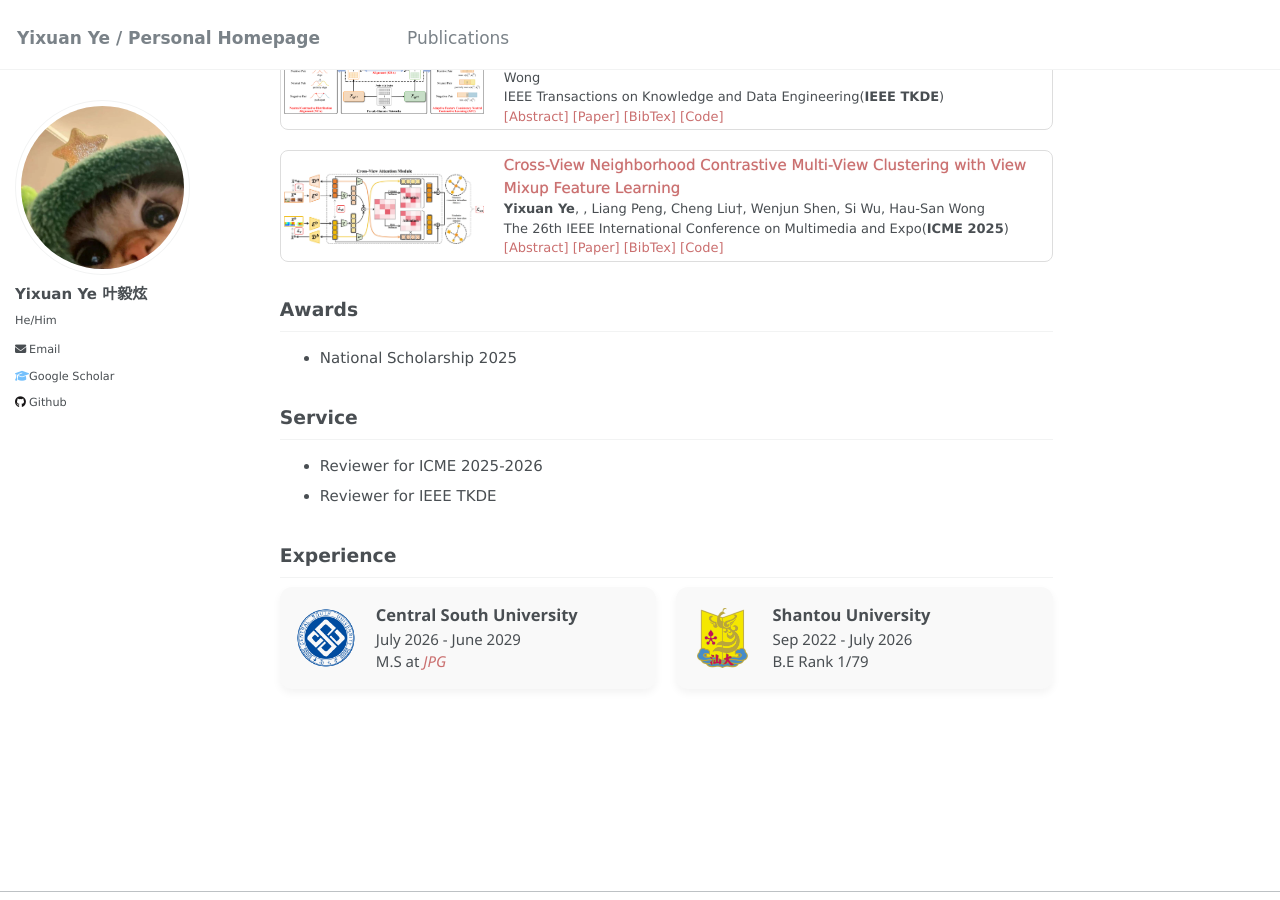
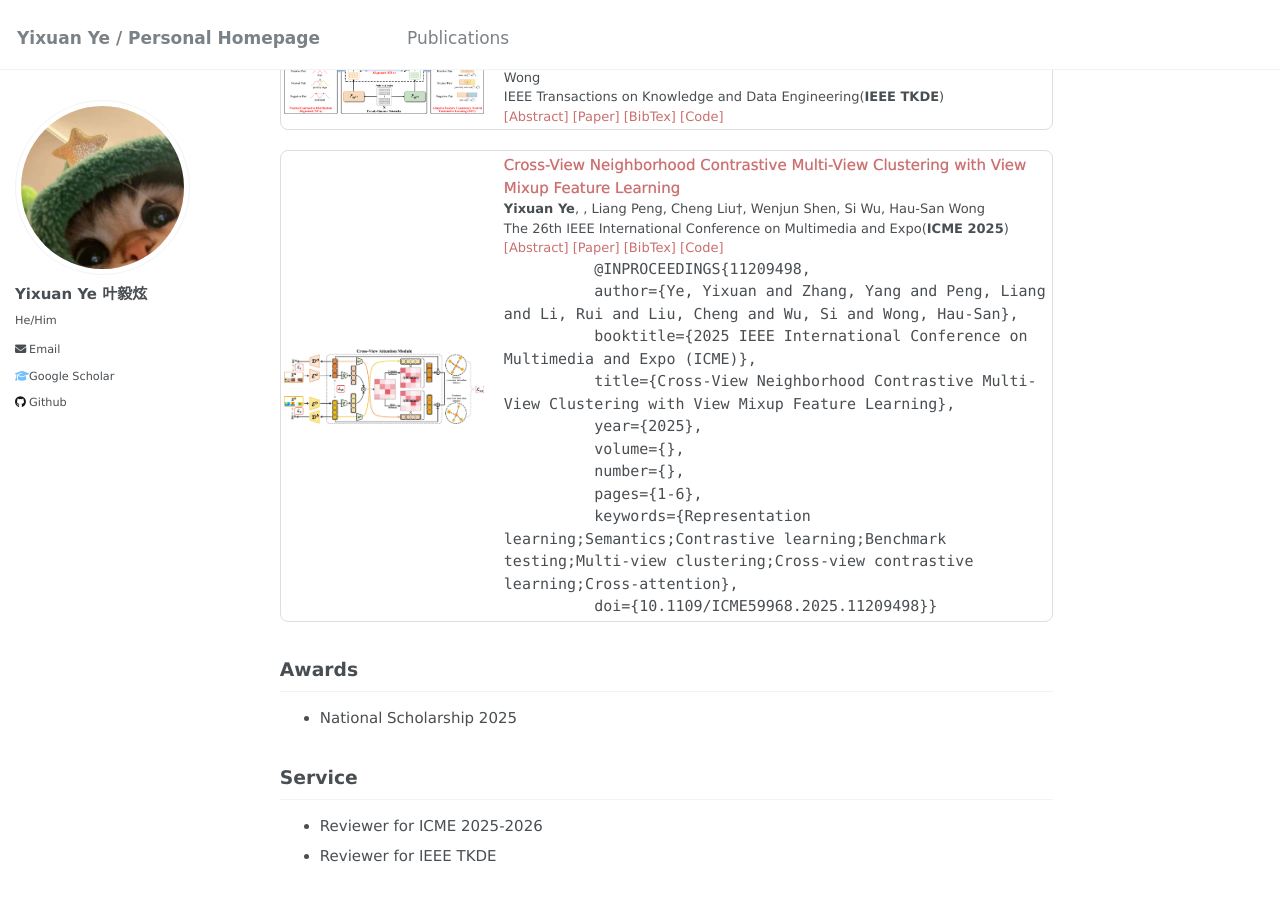
Before and after one commit to EasonTuT/EasonYe.github.io, a Jekyll site: the page built from _pages/about.md, in a window 1280 px wide and 900 px high, scrolled down 818 px. Built offline with Jekyll 4.4.1, drawn with Linux system fonts in a browser that asks for light colours; some web fonts are replaced.

Commit message:
Update about.md
Signed-off-by: EasonTuT <122711212+EasonTuT@users.noreply.github.com>

```diff
--- a/_pages/about.md
+++ b/_pages/about.md
@@ -316,18 +316,19 @@ Experimental results demonstrate the effectiveness and robustness of our approac
                 Multi-view clustering (MVC) has shown that leveraging both consistency and complementary information across views enhances clustering performance. However, most existing methods focus on aligning features into the same dimension, often neglecting cross-view heterogeneity and introducing discrepancies. To address this, we propose a novel multi-view clustering framework that combines cross-view neighborhood contrastive learning with a cross-attention view-mixup feature learning mechanism. Specifically, the cross-attention view-mixup module learns view-invariant feature representations by capturing complementary and consistent information, while the neighborhood contrastive learning module uncovers semantic structures across views based on the learned mixup features. By implicitly performing feature mixup across views and effectively integrating cross-view neighborhood contrastive learning, our method alleviates cross-view discrepancies and enables more effective integration of complementary and consistent information, ultimately enhancing clustering performance. Experiments conducted on several real datasets demonstrate the effectiveness of our proposed method in comparision with several representative MVC approaches.
             </div>
         </div>
-        <div id="Bibtex-1" class="abstract-container">
-            <div class="abstract-content">
-                <pre>@INPROCEEDINGS{11209498,
-  author={Ye, Yixuan and Zhang, Yang and Peng, Liang and Li, Rui and Liu, Cheng and Wu, Si and Wong, Hau-San},
-  booktitle={2025 IEEE International Conference on Multimedia and Expo (ICME)},
-  title={Cross-View Neighborhood Contrastive Multi-View Clustering with View Mixup Feature Learning},
-  year={2025},
-  volume={},
-  number={},
-  pages={1-6},
-  keywords={Representation learning;Semantics;Contrastive learning;Benchmark testing;Multi-view clustering;Cross-view contrastive learning;Cross-attention},
-  doi={10.1109/ICME59968.2025.11209498}}</pre>
+        <div id="Bibtex-1" class="bibtex-container">
+            <div class="bibtex-content">
+        <pre style="white-space: pre-wrap; word-wrap: break-word; margin: 0; padding: 0;">
+          @INPROCEEDINGS{11209498,
+          author={Ye, Yixuan and Zhang, Yang and Peng, Liang and Li, Rui and Liu, Cheng and Wu, Si and Wong, Hau-San},
+          booktitle={2025 IEEE International Conference on Multimedia and Expo (ICME)},
+          title={Cross-View Neighborhood Contrastive Multi-View Clustering with View Mixup Feature Learning},
+          year={2025},
+          volume={},
+          number={},
+          pages={1-6},
+          keywords={Representation learning;Semantics;Contrastive learning;Benchmark testing;Multi-view clustering;Cross-view contrastive learning;Cross-attention},
+          doi={10.1109/ICME59968.2025.11209498}}</pre>
             </div>
         </div>
     </div>
```
